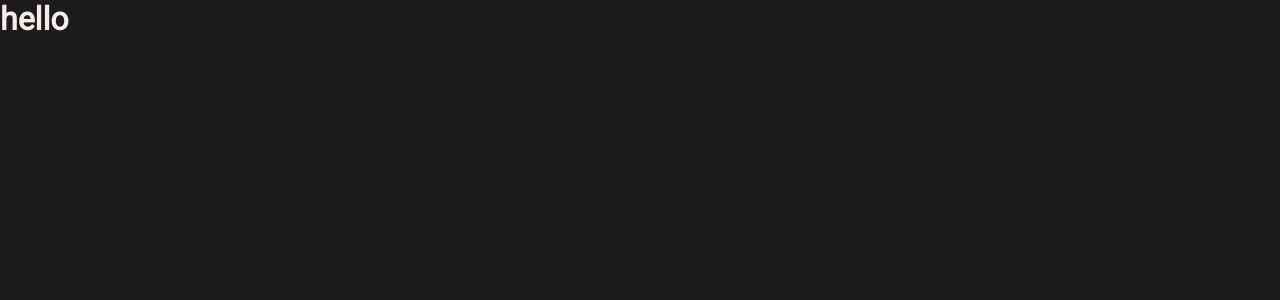
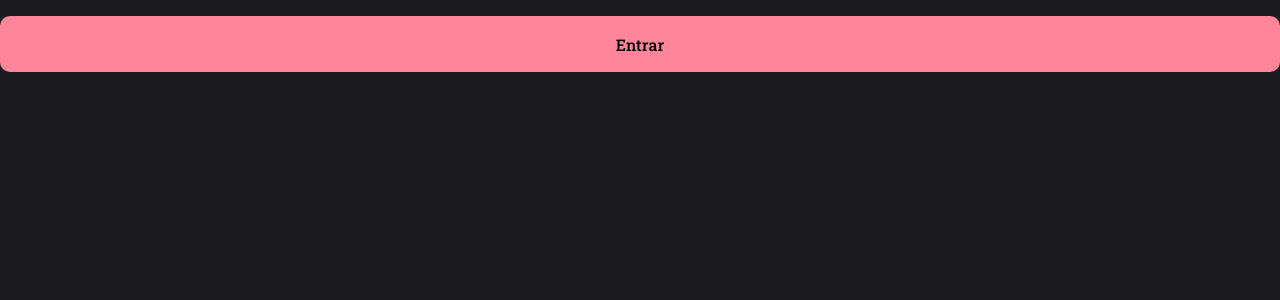
Before and after one commit to vivianemartini/RocketMovies, a React (Vite) app: page / in a window 1280 px wide. Shown: the top 300 px of the page. Built offline with nearby package versions, Linux system fonts and the light colour scheme.

Commit message:
add button

```diff
--- /dev/null
+++ b/src/components/Button/index.jsx
@@ -0,0 +1,10 @@
+/* eslint-disable react/prop-types */
+import { Container } from './Styles'
+
+export function Button({ title }) {
+    return (
+        <Container type='button'>
+            {title}
+        </Container>
+    )
+}
--- /dev/null
+++ b/src/components/Button/styles.js
@@ -0,0 +1,17 @@
+import styled from 'styled-components';
+
+export const Container = styled.button`
+    width: 100%;
+    background-color: ${({ theme }) => theme.COLORS.ROSE};
+
+    height: 56px;
+    border: 0;
+    padding: 0 16px;
+    margin-top: 16px;
+    border-radius: 10px;
+    font-weight: 500;
+
+    &:disabled {
+        opacity: 0.5;
+    }
+`
--- a/src/pages/Details/index.jsx
+++ b/src/pages/Details/index.jsx
@@ -1,11 +1,13 @@
 import { Fragment } from 'react';
 import {Container} from "./styles";
+
+import { Button } from '../../components/Button';
 
 export function Details(){
     return(
        <Fragment>
             <Container>
-                <h1>hello</h1>
+                <Button title='Entrar' />
             </Container>
        </Fragment>
     )
--- a/src/styles/global.js
+++ b/src/styles/global.js
@@ -15,8 +15,8 @@ export default createGlobalStyle`
     }
 
     body, input, button, textarea {
-        font-family: 'Roboto', sans-serif;
-        //font-family: 'Roboto Slab', serif;
+        //font-family: 'Roboto', sans-serif;
+        font-family: 'Roboto Slab', serif;
         font-size: 16px;
         outline: none;
     }
```
